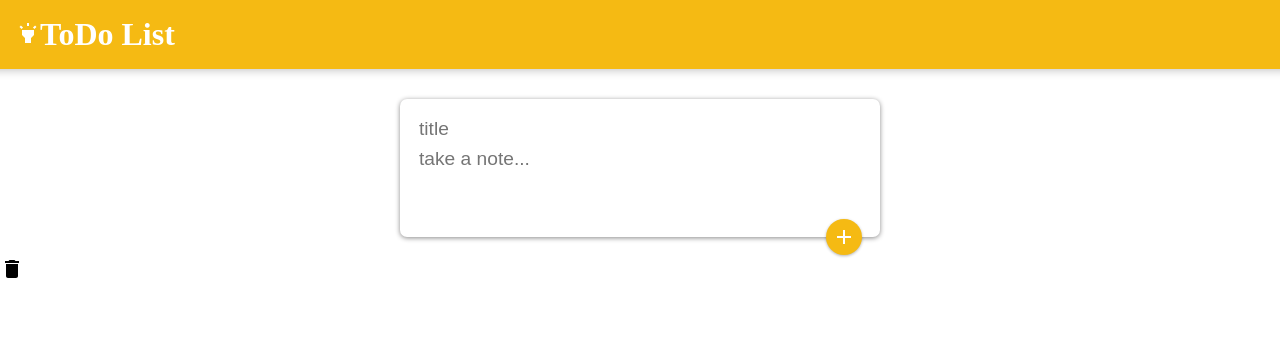
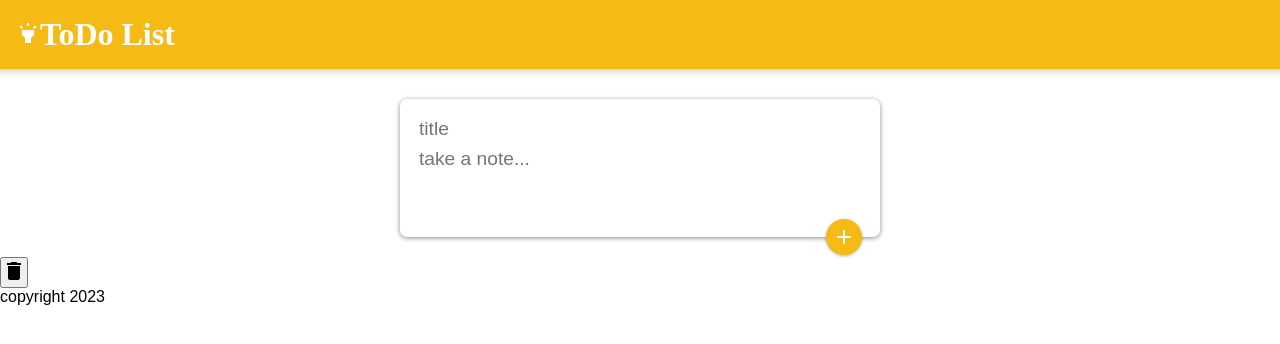
Before and after one commit to animeshkumar7717/react-todo-list, a React (Create React App) app: page / in a window 1280 px wide. Both pictures are taken after a click on the button 844 px from the left and 237 px from the top of the page. Shown: the top 344 px of the page. Built offline with nearby package versions, Linux system fonts and the light colour scheme.

Commit message:
Implement the footer component

```diff
--- a/src/App.js
+++ b/src/App.js
@@ -2,15 +2,22 @@ import React, { useState } from 'react'
 import Header from './components/Header'
 import CreateArea from './components/CreateArea'
 import Note from './components/Note';
+import Footer from './components/Footer';
 
 const App = () => {
   const [notes, setNotes] = useState([]);
 
-  ;
   function addNote(newNote) {
     setNotes(prevNotes => {
       return [...prevNotes, newNote];
     });
+  }
+  const handleDelete = (id) => {
+    setNotes(prevNotes=>{
+      return prevNotes.filter((item, index)=>{
+        return index!==id
+      })
+    })
   }
 
   return (
@@ -24,10 +31,12 @@ const App = () => {
             id={index}
             title={item.title}
             content={item.content}
+            onDelete={handleDelete}
           />
         )
       }
       )}
+      <Footer />
     </div>
   )
 }
--- /dev/null
+++ b/src/components/Footer.jsx
@@ -0,0 +1,13 @@
+import React from 'react'
+
+const date  = new Date().getFullYear();
+const Footer = () => {
+
+  return (
+    <footer>
+      <p>copyright {`${date}`}</p>
+    </footer>
+  )
+}
+
+export default Footer
--- a/src/components/Note.jsx
+++ b/src/components/Note.jsx
@@ -3,11 +3,16 @@ import DeleteIcon from '@mui/icons-material/Delete';
 
 
 const Note = (props) => {
+    const handleClick = () => {
+        props.onDelete(props.id)
+    }
   return (
-    <div>
+    <div className='note'>
       <h1>{props.title}</h1>
       <p>{props.content}</p>
-      <DeleteIcon />
+      <button onClick={handleClick}>
+        <DeleteIcon />
+      </button>
     </div>
   )
 }
```
Also changed, not shown: src/index.css (line endings or trailing spaces).
